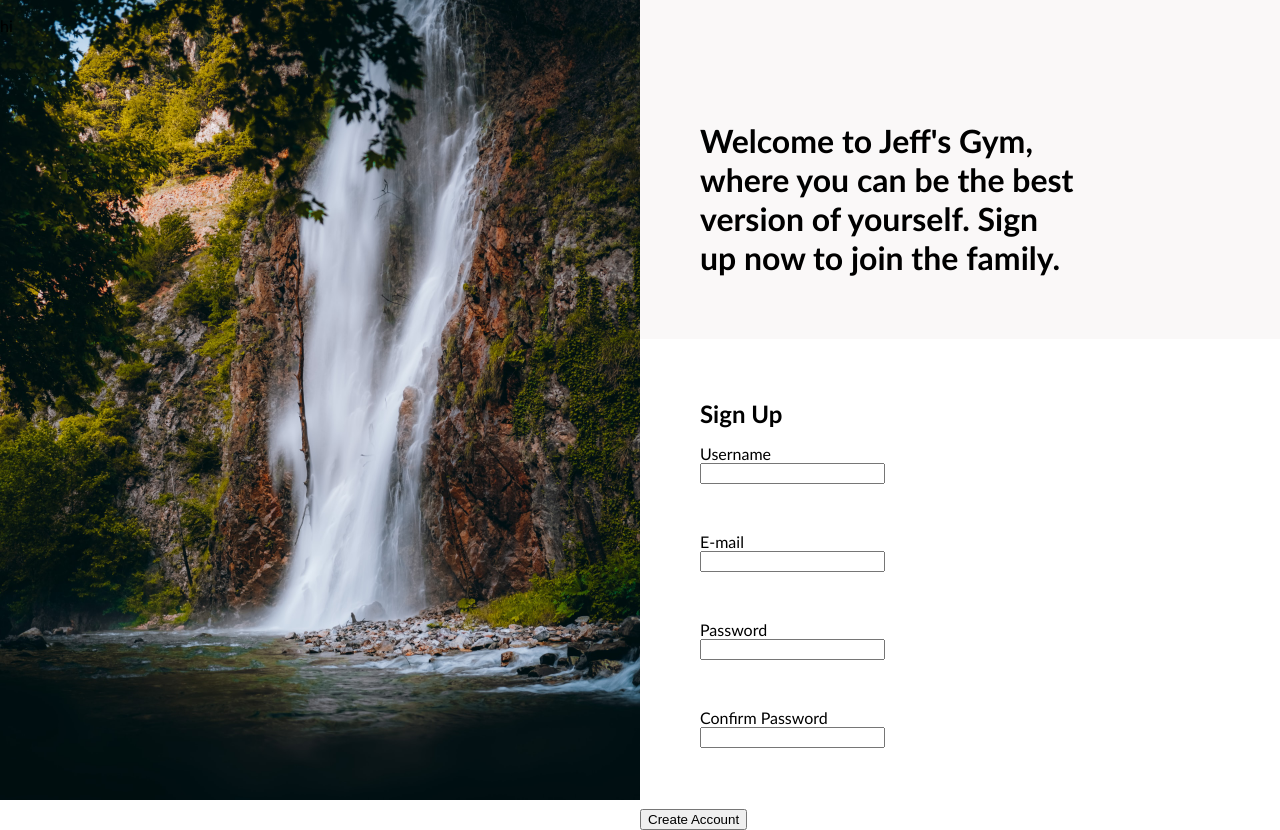
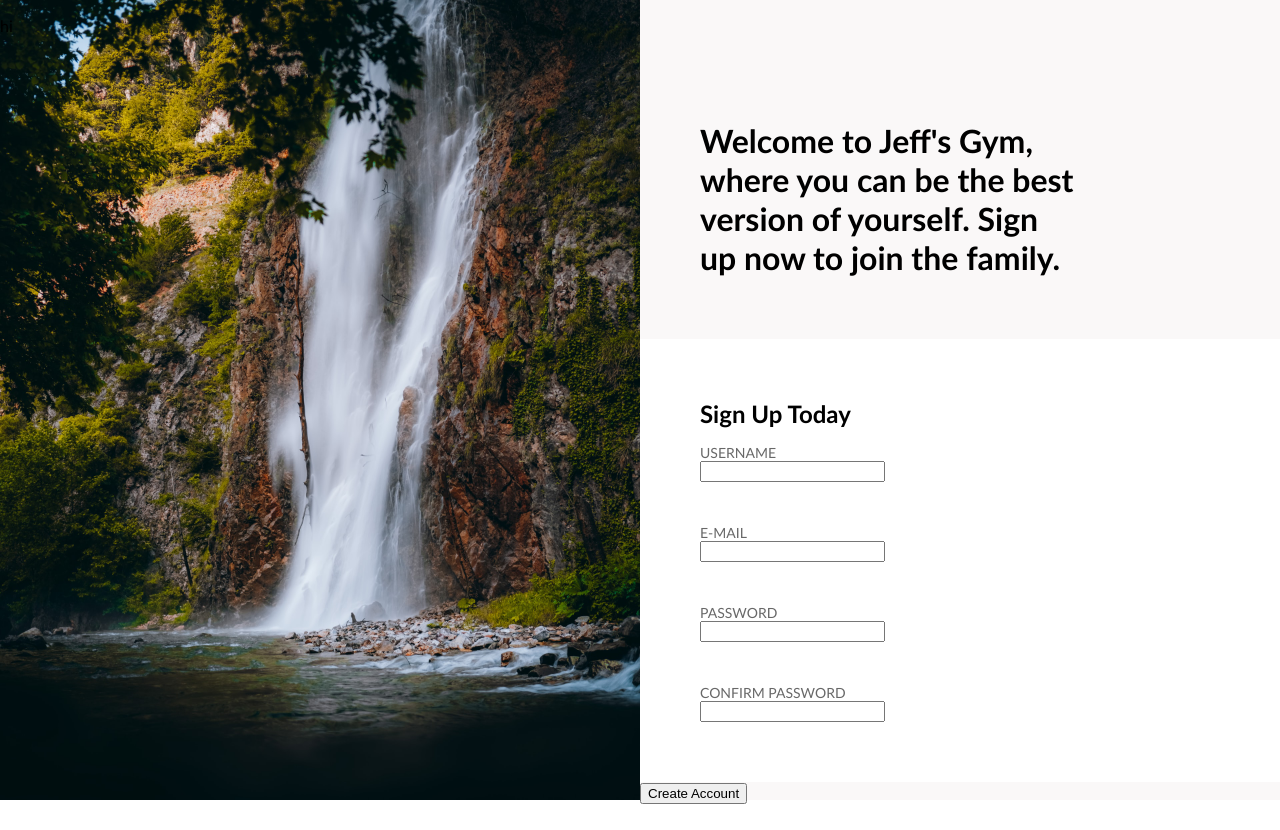
Before and after one commit to jeffreyc31/sign-up-now, a plain HTML site: page index.html in a window 1280 px wide. Shown: the top 830 px of the page. After the commit the page ends 804 px from the top, so only its background shows below. Drawn offline with Linux system fonts and the light colour scheme.

Commit message:
change sign up font color, size, and case

```diff
--- a/index.html
+++ b/index.html
@@ -18,25 +18,25 @@
         <h1 id='herotext'>Welcome to Jeff's Gym, where you can be the best version of yourself. Sign up now to join the family.</h2>
             <div id="card">
 
-                <h2>Sign Up</h2>
+                <h2>Sign Up Today</h2>
                 <div id="form">
                     <div class="input-wrap" id="user">
-                        <label for="username">Username</label>
+                        <label for="username">USERNAME</label>
                         <input type="text" id="username" name="username" required>
                     </div>
 
                     <div class="input-wrap" id='mail'>
-                        <label for="e-mail">E-mail</label>
+                        <label for="e-mail">E-MAIL</label>
                         <input type="email" id='e-mail' name='e-mail' required>
                     </div>
 
                     <div class="input-wrap" id="pass">
-                        <label for="pass-word"> Password</label>
+                        <label for="pass-word"> PASSWORD</label>
                         <input type="password" id="pass-word" name="pass-word" required>
                     </div>
 
                     <div class="input-wrap" id='confirm'>
-                        <label for="confirm-pass">Confirm Password</label>
+                        <label for="confirm-pass">CONFIRM PASSWORD</label>
                         <input type="password" id='confirm-pass' name='confirm-pass' required>
                     </div>
 
--- a/style.css
+++ b/style.css
@@ -53,6 +53,8 @@ h2 {
 
 #form {
     font-family: 'Gill Sans', 'Gill Sans MT', Calibri, 'Trebuchet MS', sans-serif;
+    color: rgb(104, 104, 104);
+    font-size: 14px;
     display: flex;
     flex-wrap: wrap;
     gap: 3em;
```
